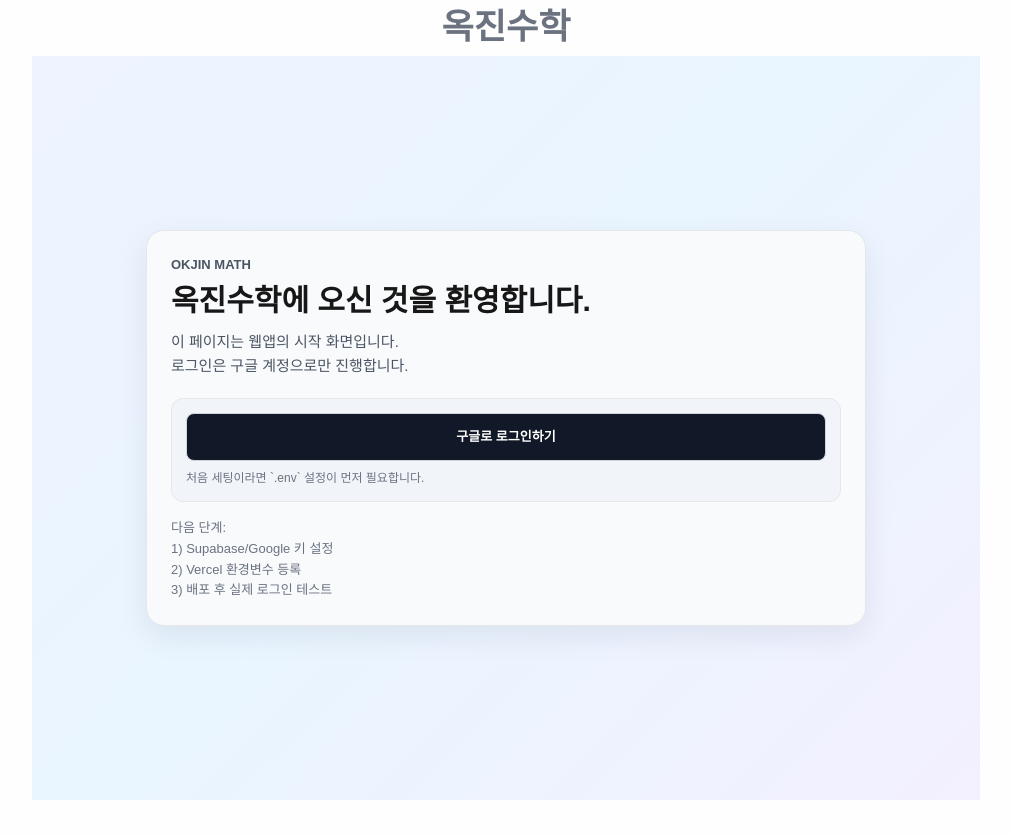
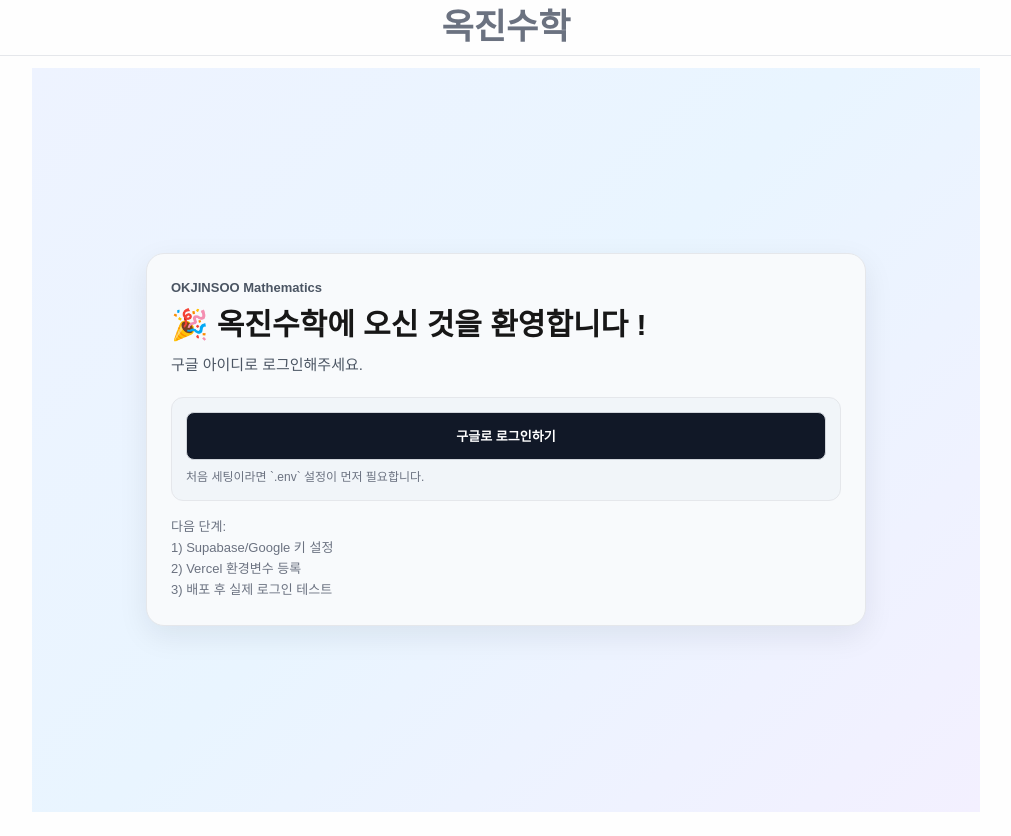
Before and after one commit to okjinsoo/okjinsoowebapp, a Next.js app: page / in a window 1280 px wide. Shown: the whole page, without its empty margins (134-1145 px from the left). Built offline with nearby package versions, Linux system fonts and the light colour scheme; no server answers.

Commit message:
Refine top layout bar and update home copy

```diff
--- a/app/globals.css
+++ b/app/globals.css
@@ -50,6 +50,31 @@ body {
   color: var(--foreground);
   font-family: Arial, Helvetica, sans-serif;
   font-size: 15px;
+}
+
+.app-topbar {
+  position: sticky;
+  top: 0;
+  z-index: 60;
+  background: var(--background);
+  border-bottom: 1px solid var(--surface-border);
+}
+
+.app-topbar-inner {
+  max-width: 980px;
+  width: 100%;
+  margin: 0 auto;
+  padding: 8px 16px;
+  display: flex;
+  justify-content: center;
+  align-items: center;
+}
+
+.app-content {
+  max-width: 980px;
+  width: 100%;
+  margin: 0 auto;
+  padding: 12px 16px 24px;
 }
 
 h1 {
--- a/app/layout.tsx
+++ b/app/layout.tsx
@@ -17,26 +17,12 @@ export default function RootLayout({
     <html lang="en">
       <body className="antialiased">
         <SharedSnapshotAgent />
-        <div style={{ height: 56 }} />
-        <div
-          style={{
-            position: "fixed",
-            top: 8,
-            left: "50%",
-            transform: "translateX(-50%)",
-            zIndex: 50,
-          }}
-        >
-          <BrandHomeButton />
+        <div className="app-topbar">
+          <div className="app-topbar-inner">
+            <BrandHomeButton />
+          </div>
         </div>
-        <div
-          style={{
-            maxWidth: 980,
-            width: "100%",
-            margin: "0 auto",
-            padding: "0 16px 24px",
-          }}
-        >
+        <div className="app-content">
           {children}
         </div>
       </body>
--- a/app/page.tsx
+++ b/app/page.tsx
@@ -119,15 +119,13 @@ export default function HomePage() {
         }}
       >
         <div style={{ fontSize: 13, color: "var(--text-subtle)", fontWeight: 700 }}>
-          OKJIN MATH
+          OKJINSOO Mathematics
         </div>
         <h1 style={{ marginTop: 8, fontSize: 28, fontWeight: 900, lineHeight: 1.25 }}>
-          옥진수학에 오신 것을 환영합니다.
+          🎉 옥진수학에 오신 것을 환영합니다 !
         </h1>
         <p style={{ marginTop: 10, color: "var(--text-subtle)", lineHeight: 1.6 }}>
-          이 페이지는 웹앱의 시작 화면입니다.
-          <br />
-          로그인은 구글 계정으로만 진행합니다.
+          구글 아이디로 로그인해주세요.
         </p>
 
         <div
```
